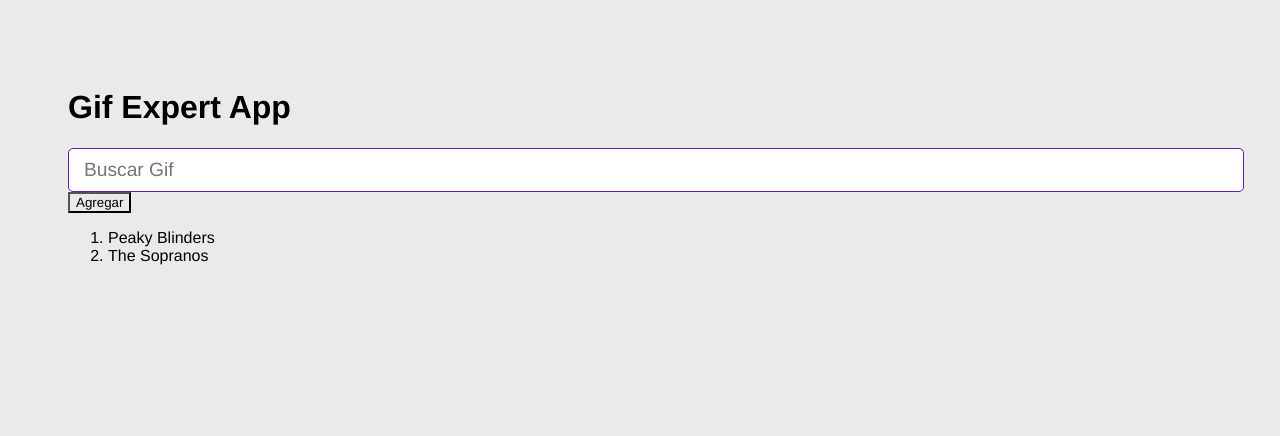
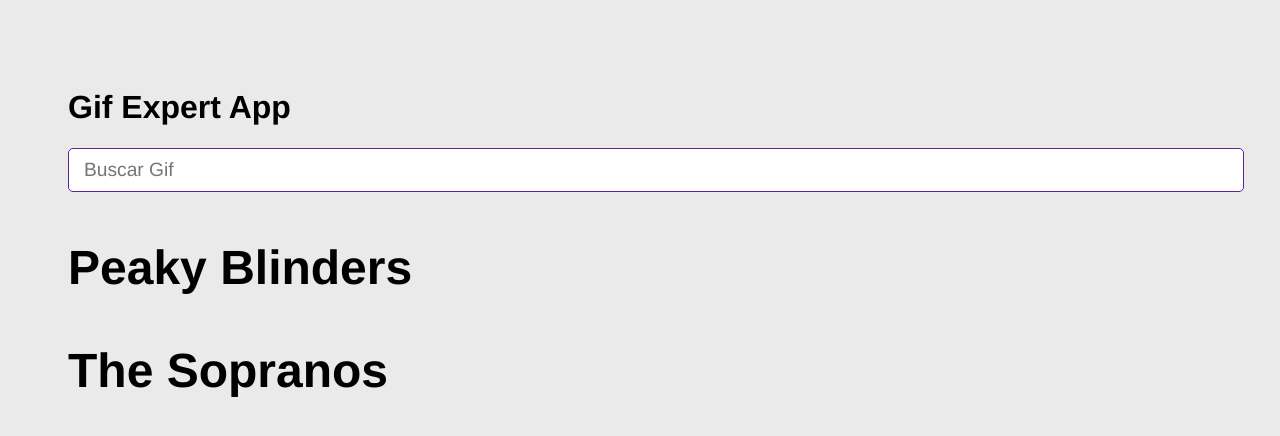
Before and after one commit to jner0/Gif-Expert-App, a React (Vite) app: page / in a window 1280 px wide. Shown: the top 436 px of the page. Built offline with nearby package versions, Linux system fonts and the light colour scheme.

Commit message:
Nuevo componente Gifgrid

```diff
--- a/src/GifExpertApp.jsx
+++ b/src/GifExpertApp.jsx
@@ -1,14 +1,17 @@
 import { useState } from "react"
 import { AddCategory } from "./components/AddCategory";
+import { GifGrid } from "./components/GifGrid";
 
 export const GifExpertApp = () => {
 
     const [categories, setCategories] = useState([ 'Peaky Blinders', 'The Sopranos' ]);
 
-    const  onAddCategory = () => {
+    const  onAddCategory = ( newCategory ) => {
+
+        if( categories.includes(newCategory) ) return;
 
         //categories.push('Bojack Horseman');
-        setCategories( ['Bojack Horseman', ...categories ] );
+        setCategories( [newCategory, ...categories ] );
         //setCategories( cat => [...cat, 'Bojack Hprseman'] );
 
     }
@@ -19,20 +22,22 @@
         <h1>Gif Expert App</h1>
 
         {/* Input */}
-        <AddCategory/>
+        <AddCategory
+
+            onNewCategory = { value => onAddCategory(value) }
+        />
 
         {/* Listado de Gifs */}
-        <button onClick={ onAddCategory }>Agregar</button>
 
-        <ol>
 
-            { categories.map( category => {
-                return <li key = { category }> { category } </li>
-            }) }
+        {
+            categories.map( category => {
+                return (
+                    <GifGrid key={ category } category={ category } />
+                )
+            })
+        }
 
-        </ol>
-
-            {/* Gif Items */}
 
     </>
   )
--- a/src/components/AddCategory.jsx
+++ b/src/components/AddCategory.jsx
@@ -1,6 +1,6 @@
 import { useState } from "react";
 
-export const AddCategory = () => {
+export const AddCategory = ( { onNewCategory } ) => {
 
   const [inputValue, setInputValue] = useState('');
 
@@ -10,7 +10,12 @@
 
   const onSubmit = ( event ) => {
     event.preventDefault();
-    console.log(inputValue);
+    if(inputValue.trim().length <= 1) return;
+
+    //setCategories( categories => [ inputValue, ...categories  ]);
+    onNewCategory( inputValue.trim() );
+    setInputValue('');
+
   }
 
   return (
--- /dev/null
+++ b/src/components/GifGrid.jsx
@@ -0,0 +1,9 @@
+
+export const GifGrid = ({category}) => {
+  return (
+    <>
+        <h3>{ category }</h3>
+
+    </>
+  )
+}
```
